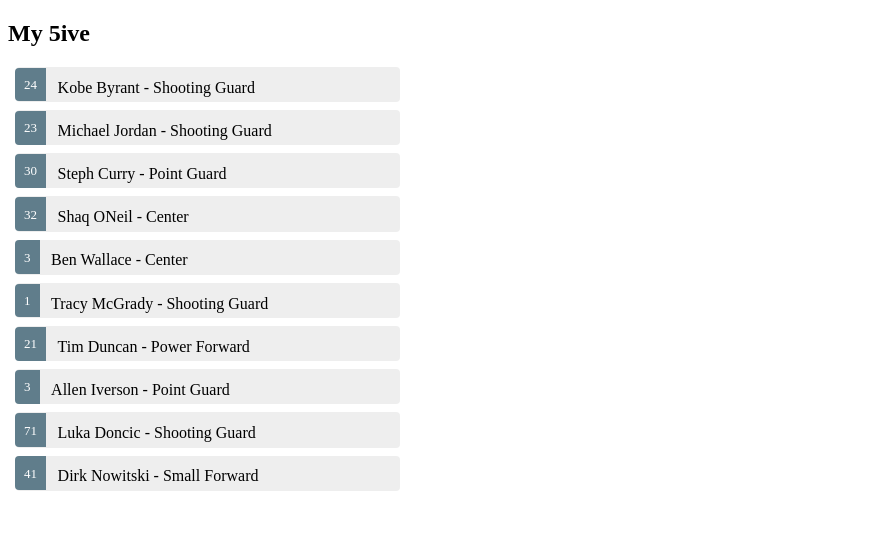
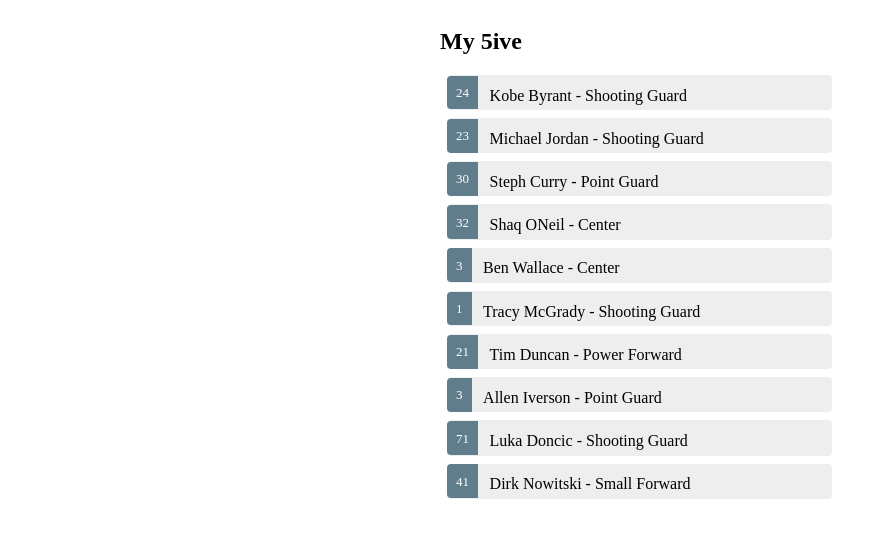
Before and after one commit to dfili8/my-players-app, an Angular app: page / in a window 1280 px wide. Shown: the top 538 px of the page, without its empty margins (0-885 px from the left). Built offline with nearby package versions, Linux system fonts and the light colour scheme.

Commit message:
IE compatibilty

```diff
--- a/src/app/players/players.component.css
+++ b/src/app/players/players.component.css
@@ -45,3 +45,8 @@
     margin-right: .8em;
     border-radius: 4px 0 0 4px;
   }
+  .container{
+    display: flex;
+    flex-direction: row;
+    justify-content: center;
+  }
--- a/src/app/players/players.component.html
+++ b/src/app/players/players.component.html
@@ -1,8 +1,14 @@
+<div class="container">
+  <div>
     <h2>My 5ive</h2>
     <ul class="players">
       <li *ngFor='let player of players' (click)="onSelect(player)" [class.selected]="player === selectedPlayer">
         <span class="badge">{{player.number}}</span>{{player.name}} - {{player.position}}
       </li>
     </ul>
+  </div>
 
+  <div>
     <app-player-detail [player]="selectedPlayer"></app-player-detail>
+  </div>
+</div>
```
Also changed, not shown: src/polyfills.ts (+14 -14 lines). Lines whose indentation alone changed are shown as unchanged.
